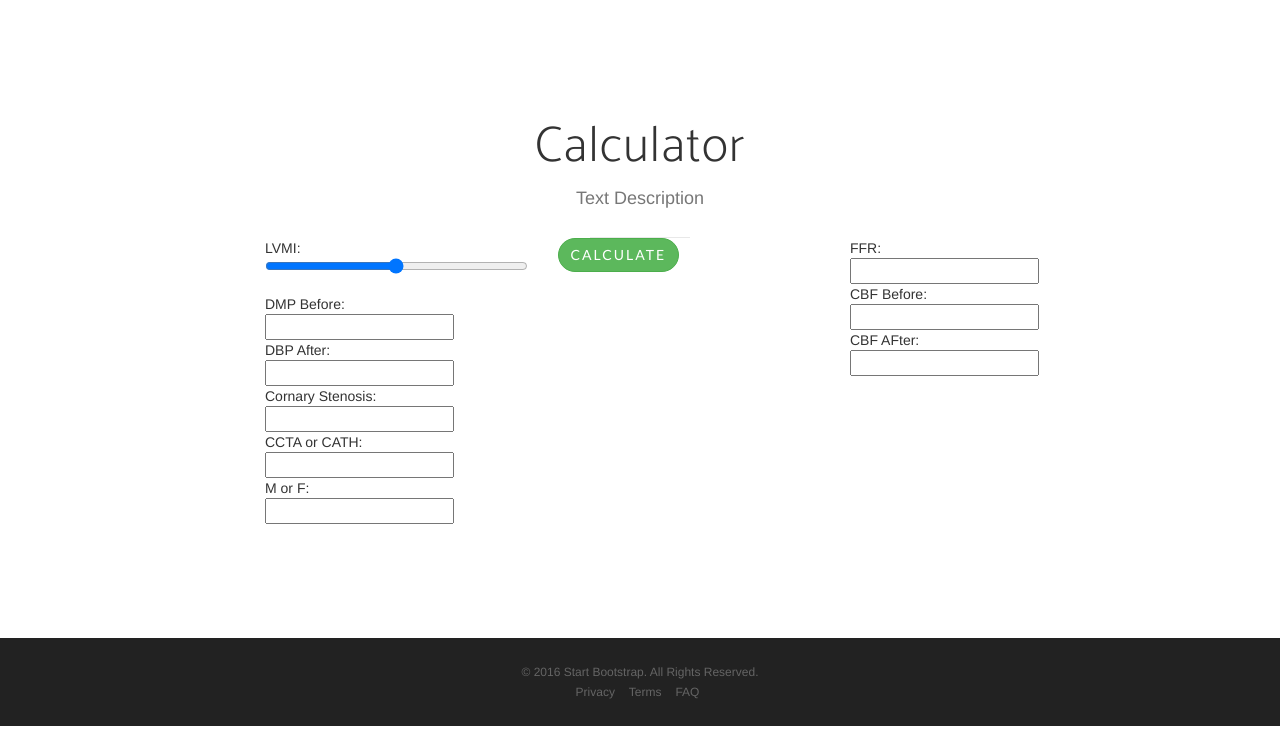
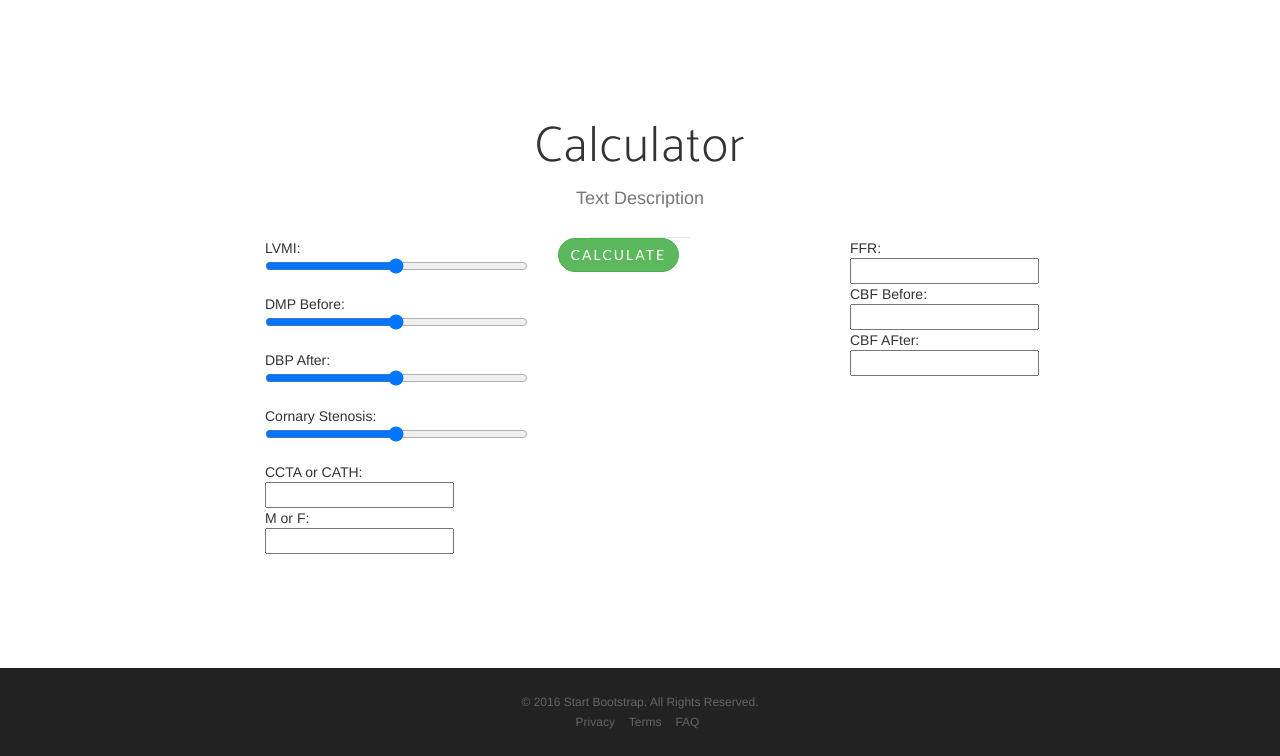
Before and after one commit to joutimothy/joutimothy.github.io, a plain HTML site: page index.html in a window 1280 px wide. Shown: the part 800-1556 px from the top of the page. Before the commit the page ends 1526 px from the top, so only its background shows below. Drawn offline with nearby package versions, Linux system fonts and the light colour scheme; a web font is replaced by a local one.

Commit message:
change all to sliders

```diff
--- a/index.html
+++ b/index.html
@@ -92,16 +92,16 @@
                     <form>
                         LVMI:
                         <br>
-                        <input type="range" min ="0" max= "250" id = "in1"><br>
+                        <input type="range" min="0" max="250" id="in1"><br>
                         DMP Before:
                         <br>
-                        <input type="number" id = "in2"><br>
+                        <input type="range" min="0" max="220" id="in2"><br>
                         DBP After:
                         <br>
-                        <input type="number" id="in3"><br>
+                        <input type="range" min="0" max="220" id="in3"><br>
                         Cornary Stenosis:
                         <br>
-                        <input type="number" id="in4"><br>
+                        <input type="range" min="0" max="100" id="in4"><br>
                         CCTA or CATH:
                         <br>
                         <input type="text" id="in5"><br>
```
